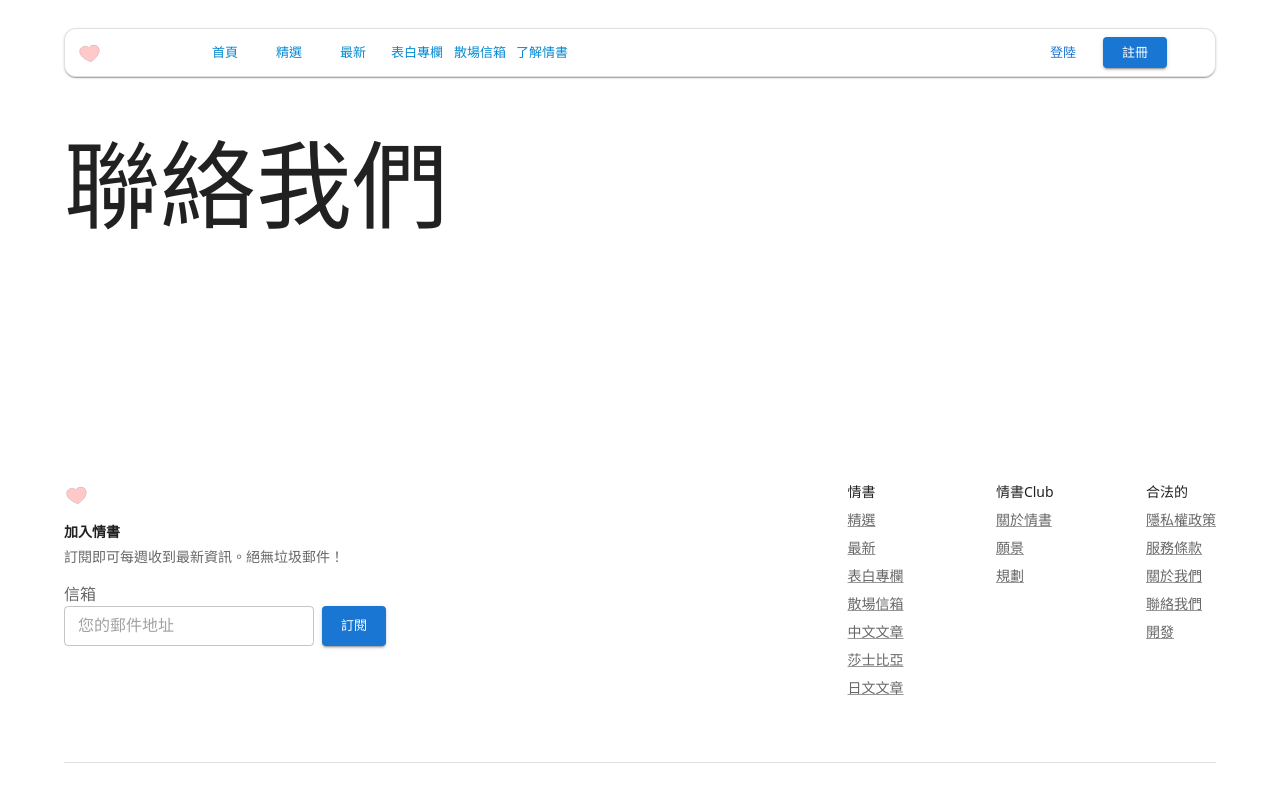
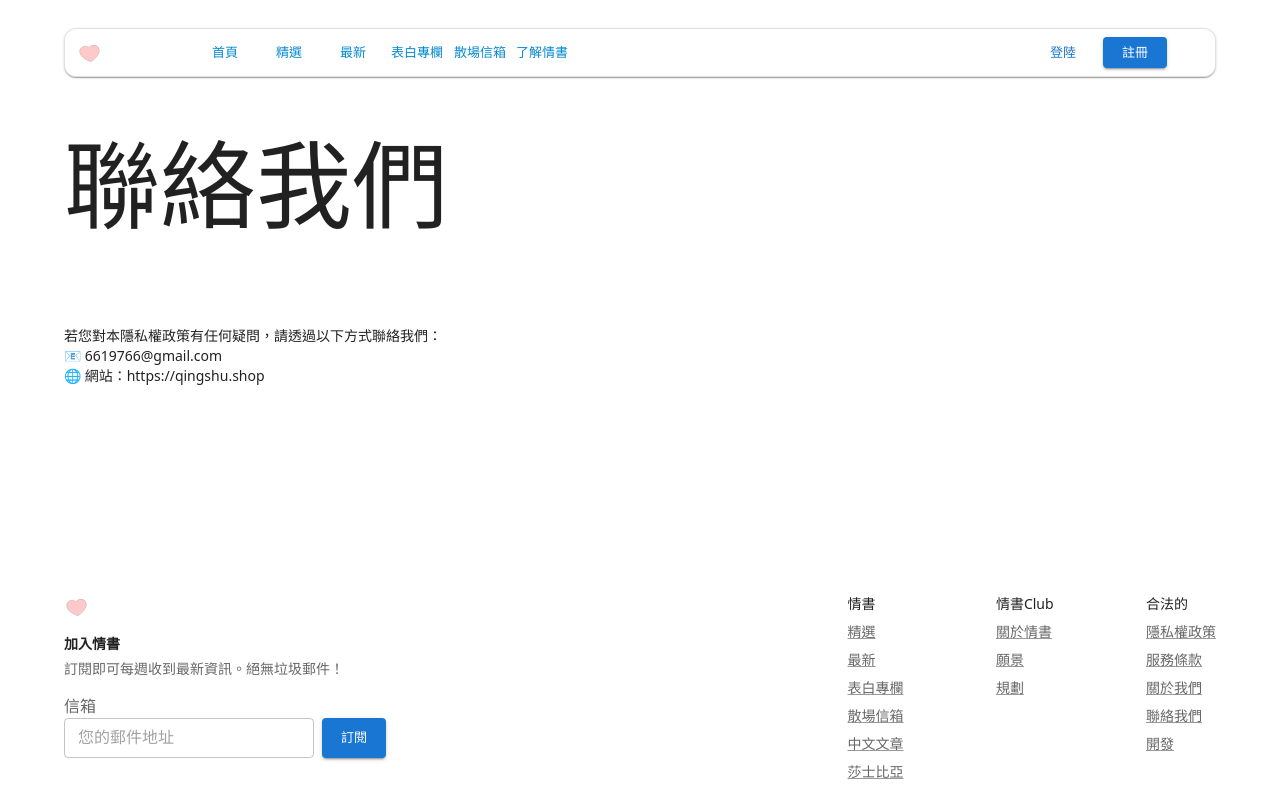
Before and after one commit to xixiaohui/qingshu, a Next.js app: page /contact in a window 1280 px wide. Shown: the top 791 px of the page. Built offline with nearby package versions, Linux system fonts and the light colour scheme; some icons are missing; what @mui/material-nextjs would draw is missing.

Commit message:
add policy

```diff
--- a/src/app/blog/[id]/page.tsx
+++ b/src/app/blog/[id]/page.tsx
@@ -30,8 +30,8 @@ export async function generateMetadata({ params }: { params: Promise<{ id: strin
 
   if (!post) {
     return {
-      title: "文章不存在｜情书",
-      description: "你要找的这篇情书，可能已经被风带走了。",
+      title: "文章不存在｜情書",
+      description: "你要找的這篇情書，可能已經被風帶走了。",
     };
   }
 
--- a/src/app/contact/page.tsx
+++ b/src/app/contact/page.tsx
@@ -1,12 +1,21 @@
 import FramePage from "@/components/Frame";
 import { Typography } from "@mui/material";
 
-
+const contact =
+  `
+  若您對本隱私權政策有任何疑問，請透過以下方式聯絡我們：
+  📧 6619766@gmail.com
+  🌐 網站：https://qingshu.shop
+  `
+;
 
 function ContactContent(){
     return (<>
         <Typography variant="h1" gutterBottom>
             聯絡我們
+        </Typography>
+        <Typography variant="body2" sx={{ whiteSpace: "pre-line" }}>
+          {contact}
         </Typography>
     </>);
 }
--- a/src/app/filter/page.tsx
+++ b/src/app/filter/page.tsx
@@ -208,7 +208,7 @@ function BlogListButton({ message }: { message: string }) {
             {loading ? (
               <CircularProgress size={22} sx={{ color: "primary" }} />
             ) : (
-              "加载更多"
+              "載入更多"
             )}
           </Button>
         </Box>
```
